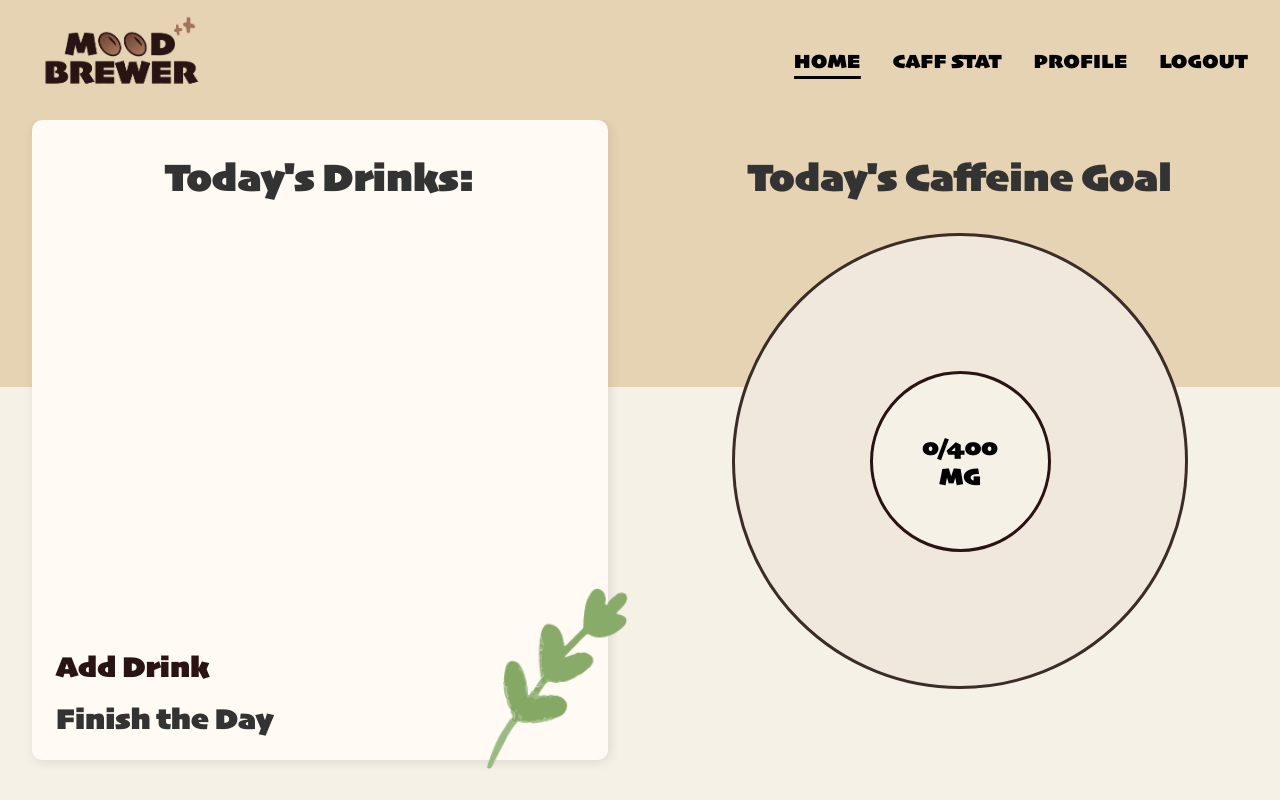
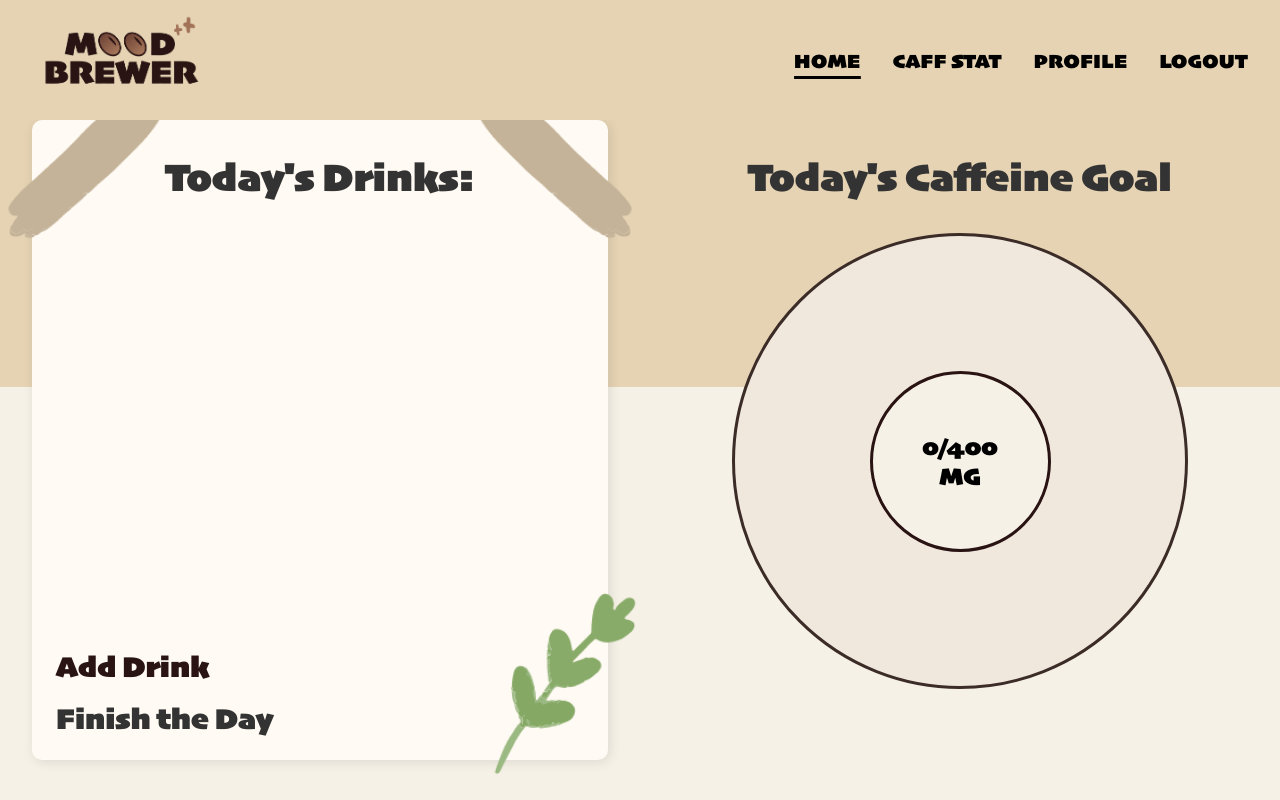
Before and after one commit to chuongCode/mood-brewer, a Flask app: page /home in a window 1280 px wide. Run offline with Flask 3, Linux system fonts and the light colour scheme; the visitor is signed in with stand-in values (Sample User, id 1); data that the repository does not hold is empty.

Commit message:
added paintstrokes to home page and made all those little bonus elements scale with the page and stay in position

```diff
--- a/static/css/home.css
+++ b/static/css/home.css
@@ -200,11 +200,30 @@ h2{
 
 .leaf-corner {
     position: absolute;
-    bottom: -35px;
-    right: -30px;
-    width: 175px;
+    bottom: -5vh;
+    right: -3vw;
+    width: min(175px, 15vw);
     opacity: 1;
     pointer-events: none;
+}
+
+.paintstroke-top-left {
+    position: absolute;
+    top: -5vh;
+    left: -3vw;
+    width: min(175px, 15vw);
+    opacity: 1;
+    pointer-events: none;
+}
+
+.paintstroke-top-right {
+    position: absolute;
+    top: -5vh;
+    right: -3vw;
+    width: min(175px, 15vw);
+    opacity: 1;
+    pointer-events: none;
+    transform: scaleX(-1);
 }
 
 .goal-panel {
--- a/templates/home.html
+++ b/templates/home.html
@@ -11,6 +11,8 @@
 {{ nav() }}
 <body>
     <div class="drinks-panel">
+        <img src="{{ url_for('static', filename='images/paintstroke.png') }}" class="paintstroke-top-left" alt="Paintstroke">
+        <img src="{{ url_for('static', filename='images/paintstroke.png') }}" class="paintstroke-top-right" alt="Paintstroke">
         <h2>Today's Drinks:</h2>
         <div class="drink-list">
             {% for drink in drinks %}
```
